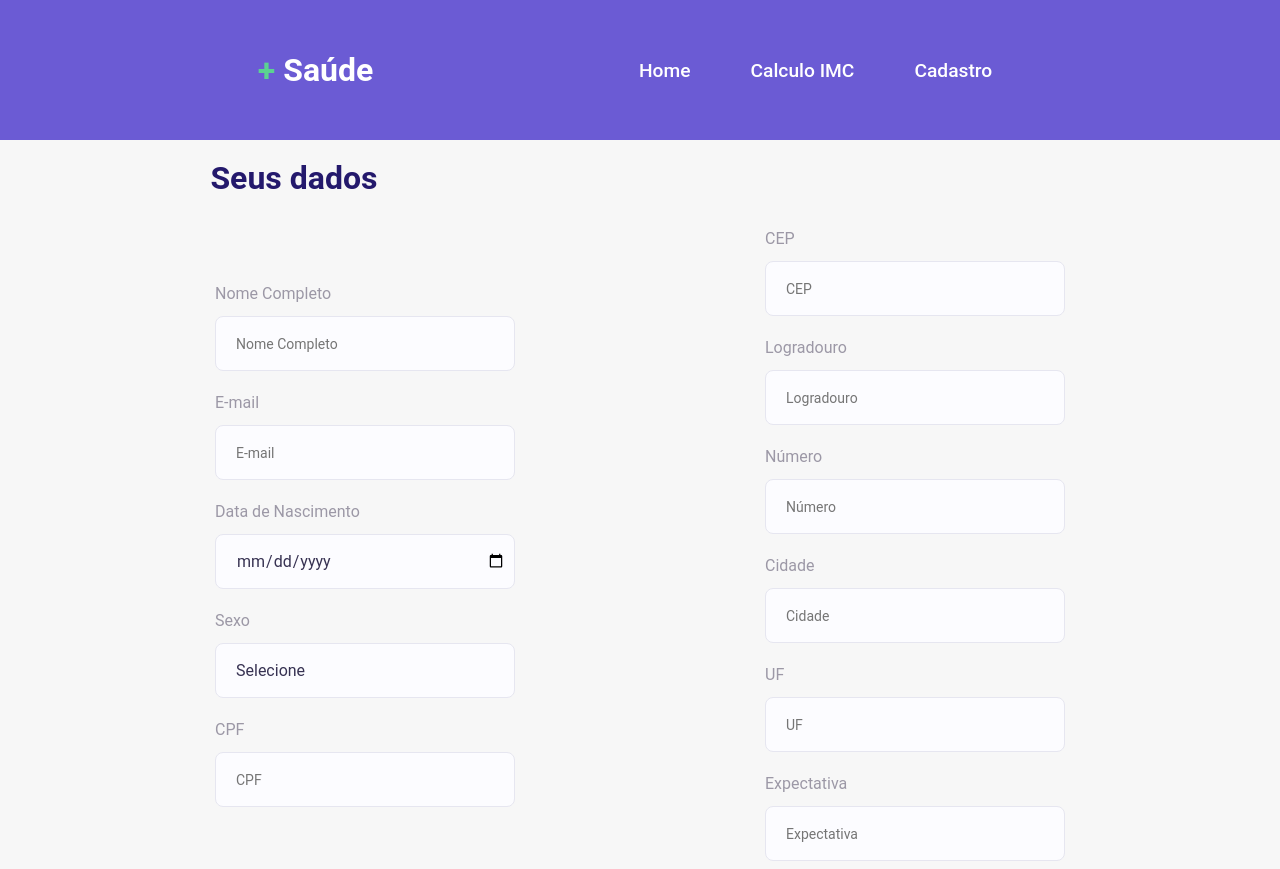
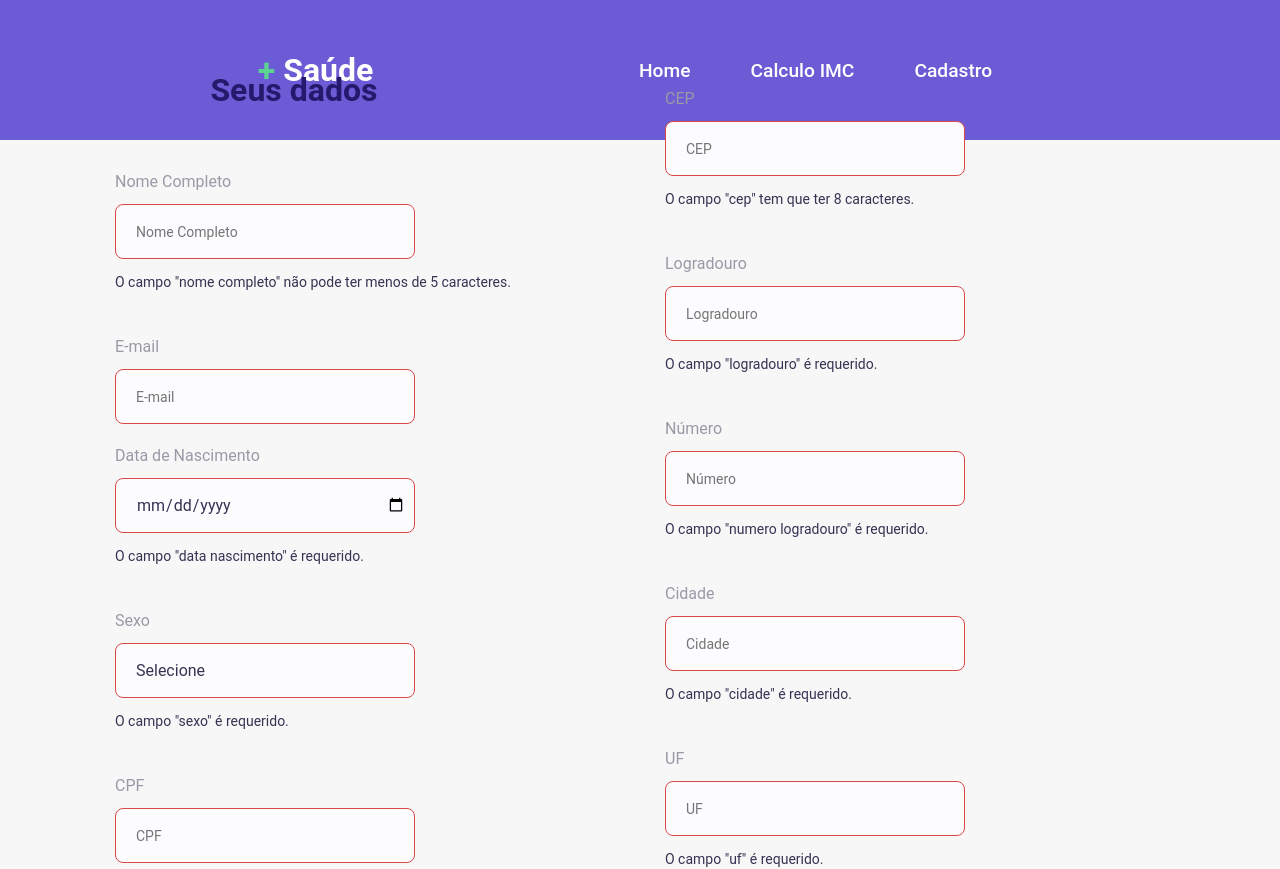
Before and after one commit to Nikaum-js/Introducao-Desenvolvimento-Web-Atividade-2, a React (Create React App) app: page /register in a window 1280 px wide. Shown: the top 869 px of the page. Built offline with nearby package versions, Linux system fonts and the light colour scheme.

Commit message:
feat: :sparkles: creating logic errors in forms
creating logic errors in forms

```diff
--- a/src/pages/Register/index.jsx
+++ b/src/pages/Register/index.jsx
@@ -9,74 +9,71 @@ import "./styles.css";
 
 export function Register() {
   const { register, handleSubmit } = useForm();
-  const [error, setError] = useState(false);
+  const [errors, setErrors] = useState({ nomeCompleto: [] });
 
-  //essa função de pegar o cep e consultar a API dos correios tá toda comentada pq
-  //eu fiz ela 8 meses atrás e eu comentei tudo pra eu entender na época oque cada coisa
-  //ta fazendo. Eu não quis tirar os comentarios pq eu achei legal para você ver a evolução skksksksk
-  //8 meses atrás eu não sabia nem oque era fetch, e hoje em dia eu to trabalhando como Dev front-end Pleno ReactJs - NextJs
+  // useEffect(() => {
+  //   //seleciona o cep
+  //   const cep = document.querySelector("#cep");
 
-  //função para fazer o código só funcionar quando a pagina for carregada
-  useEffect(() => {
-      //seleciona o cep
-      const cep = document.querySelector("#cep");
+  //   //percorre o json enviado pela API e separa apenas a parte que me importa
+  //   const showData = (result) => {
+  //     for (const campo in result) {
+  //       if (document.querySelector("#" + campo)) {
+  //         document.querySelector("#" + campo).value = result[campo];
+  //       }
+  //     }
+  //   };
 
-      //percorre o json enviado pela API e separa apenas a parte que me importa
-      const showData = (result) => {
-        for (const campo in result) {
-          if (document.querySelector("#" + campo)) {
-            document.querySelector("#" + campo).value = result[campo];
-          }
-        }
-      };
+  //   //função para pegar o campo enviado pelo input e colocar ele na API dos correios
+  //   cep.addEventListener("blur", (e) => {
+  //     //função para encontrar o "-" caso encontrar troque por vazio
+  //     let searchTrace;
 
-      //função para pegar o campo enviado pelo input e colocar ele na API dos correios
-      cep.addEventListener("blur", (e) => {
-        //função para encontrar o "-" caso encontrar troque por vazio
-        let searchTrace = cep.value.replace("-", "");
+  //     //regras que eu defini para o fetch
+  //     const options = {
+  //       method: "GET",
+  //       mode: "cors",
+  //       cache: "default",
+  //     };
 
-        //regras que eu defini para o fetch
-        const options = {
-          method: "GET",
-          mode: "cors",
-          cache: "default",
-        };
-
-        //estou enviando os dados para a API dos correios
-        fetch(`https://viacep.com.br/ws/${searchTrace}/json`, options)
-          //estou dizendo o que eu quero fazer com a minha promise
-          .then((response) => {
-            response
-              .json()
-              //estou dizendo o que eu quero fazer com a minha outra promise
-              .then((data) => showData(data));
-          })
-          //caso dê errado eu quero que ele mostre uma mensagem com o erro encontrado
-          .catch((e) => console.log("Deu um tal erro" + e));
-      });
-  }, [])
+  //     //estou enviando os dados para a API dos correios
+  //     fetch(`https://viacep.com.br/ws/${searchTrace}/json`, options)
+  //       //estou dizendo o que eu quero fazer com a minha promise
+  //       .then((response) => {
+  //         response
+  //           .json()
+  //           //estou dizendo o que eu quero fazer com a minha outra promise
+  //           .then((data) => showData(data));
+  //       })
+  //       //caso dê errado eu quero que ele mostre uma mensagem com o erro encontrado
+  //       .catch((e) => console.log("Deu um tal erro" + e));
+  //   });
+  // }, []);
 
   async function handleSubmitForm(data) {
     try {
-      const response = await api.post("cadastro", data);
+      api
+        .post("cadastro", data)
+        .then((response) => {
+          toast.success(response.data.message);
 
-      toast.success(response.data.message);
-      setError(false);
-      //fiz um reload na tela pq seria mais fácil de
-      //resetar os inputs e também é mais limpo
-      //do que colocar um setValue('') em cada input :)
-      setTimeout(() => {
-        window.location.reload();
-      }, "4000");
+          setTimeout(() => {
+            window.location.reload();
+          }, "4000");
+        })
+        .catch((resp) => {
+          const response = resp.response;
+          let errors = {};
+          if (response.status === 422) {
+            Object.keys(response.data.errors).forEach((el) => {
+              errors = { ...errors, [el[0]]: [el[1]] };
+            });
+          } else if (response.response.status === 412) {
+            console.log("response 412");
+          }
+        });
     } catch (err) {
       toast.error("Erro ao criar o cadastro!");
-      toast.error(err.response.data.message);
-
-      if (err.response.status === 422) {
-        setError(true);
-      } else if (err.response.status === 412) {
-        setError(false)
-      }
     }
   }
 
@@ -92,19 +89,24 @@ export function Register() {
             <div class="content-input">
               <label for="">Nome Completo</label>
               <input
-                className={error ? "error" : ""}
-                required
+                className={errors.nomeCompleto ? "error" : ""}
                 type="text"
                 placeholder="Nome Completo"
                 {...register("nomeCompleto")}
               />
+              {errors.nomeCompleto ? (
+                <p className="error-message">
+                  O campo "nome completo" não pode ter menos de 5 caracteres.
+                </p>
+              ) : (
+                ""
+              )}
             </div>
 
             <div class="content-input">
               <label for="">E-mail</label>
               <input
-                required
-                className={error ? "error" : ""}
+                className={errors.nomeCompleto ? "error" : ""}
                 type="text"
                 placeholder="E-mail"
                 {...register("email")}
@@ -114,11 +116,17 @@ export function Register() {
             <div class="content-input">
               <label for="">Data de Nascimento</label>
               <input
-                required
-                className={error ? "error" : ""}
+                className={errors.nomeCompleto ? "error" : ""}
                 type="date"
                 {...register("dataNascimento")}
               />
+              {errors.nomeCompleto ? (
+                <p className="error-message">
+                  O campo "data nascimento" é requerido.
+                </p>
+              ) : (
+                ""
+              )}
             </div>
 
             <div class="content-input">
@@ -126,7 +134,7 @@ export function Register() {
               <select
                 name=""
                 id=""
-                className={error ? "error" : ""}
+                className={errors.nomeCompleto ? "error" : ""}
                 {...register("sexo")}
               >
                 <option value="" selected>
@@ -135,18 +143,29 @@ export function Register() {
                 <option value="M">Masculino</option>
                 <option value="F">Feminino</option>
               </select>
+              {errors.nomeCompleto ? (
+                <p className="error-message">O campo "sexo" é requerido.</p>
+              ) : (
+                ""
+              )}
             </div>
 
             <div class="content-input">
               <label for="">CPF</label>
               <input
-                required
-                className={error ? "error" : ""}
+                className={errors.nomeCompleto ? "error" : ""}
                 type="number"
                 placeholder="CPF"
                 data-mask="000.000.000-00"
                 {...register("cpf")}
               />
+              {errors.nomeCompleto ? (
+                <p className="error-message">
+                  O campo "cpf" tem que ter 11 caracteres.
+                </p>
+              ) : (
+                ""
+              )}
             </div>
           </div>
 
@@ -155,67 +174,87 @@ export function Register() {
               <label htmlFor="cep">CEP</label>
               <input
                 id="cep"
-                required
-                className={error ? "error" : ""}
+                className={errors.nomeCompleto ? "error" : ""}
                 type="text"
                 placeholder="CEP"
-                data-mask="00000-000"
                 {...register("cep")}
               />
+              {errors.nomeCompleto ? (
+                <p className="error-message">
+                  O campo "cep" tem que ter 8 caracteres.
+                </p>
+              ) : (
+                ""
+              )}
             </div>
-
             <div htmlFor="logradouro" class="content-input">
               <label for="">Logradouro</label>
               <input
                 id="logradouro"
-                required
-                className={error ? "error" : ""}
+                className={errors.nomeCompleto ? "error" : ""}
                 type="text"
                 placeholder="Logradouro"
                 {...register("logradouro")}
               />
+              {errors.nomeCompleto ? (
+                <p className="error-message">
+                  O campo "logradouro" é requerido.
+                </p>
+              ) : (
+                ""
+              )}
             </div>
-
             <div class="content-input">
               <label for="">Número</label>
               <input
-                required
-                className={error ? "error" : ""}
+                className={errors.nomeCompleto ? "error" : ""}
                 type="text"
                 placeholder="Número"
                 {...register("numeroLogradouro")}
               />
+              {errors.nomeCompleto ? (
+                <p className="error-message">
+                  O campo "numero logradouro" é requerido.
+                </p>
+              ) : (
+                ""
+              )}
             </div>
-
             <div class="content-input">
               <label htmlFor="localidade">Cidade</label>
               <input
                 id="localidade"
-                required
-                className={error ? "error" : ""}
+                className={errors.nomeCompleto ? "error" : ""}
                 type="text"
                 placeholder="Cidade"
                 {...register("cidade")}
               />
+              {errors.nomeCompleto ? (
+                <p className="error-message">O campo "cidade" é requerido.</p>
+              ) : (
+                ""
+              )}
             </div>
 
             <div class="content-input">
               <label htmlFor="uf">UF</label>
               <input
                 id="uf"
-                required
-                className={error ? "error" : ""}
+                className={errors.nomeCompleto ? "error" : ""}
                 type="text"
                 placeholder="UF"
                 {...register("uf")}
               />
+              {errors.nomeCompleto ? (
+                <p className="error-message">O campo "uf" é requerido.</p>
+              ) : (
+                ""
+              )}
             </div>
-
             <div class="content-input">
               <label for="">Expectativa</label>
               <input
-                required
-                className={error ? "error" : ""}
+                className={errors.nomeCompleto ? "error" : ""}
                 type="text"
                 placeholder="Expectativa"
                 {...register("expectativa")}
@@ -232,7 +271,7 @@ export function Register() {
 
           <div className="terms">
             <label>Eu aceito todos os termos e condições</label>
-            <input type="checkbox" required value={true} />
+            <input type="checkbox" value={true} />
           </div>
 
           <button type="submit">Cadastrar</button>
--- a/src/pages/Register/styles.css
+++ b/src/pages/Register/styles.css
@@ -158,3 +158,10 @@ input[type="date"]::-webkit-calendar-picker-indicator {
 .attention h2 {
   margin-left: 16px;
 }
+
+.error-message {
+  position: relative;
+  top: -25px;
+  color: #373252;
+  font-size: 14px;
+}
```
